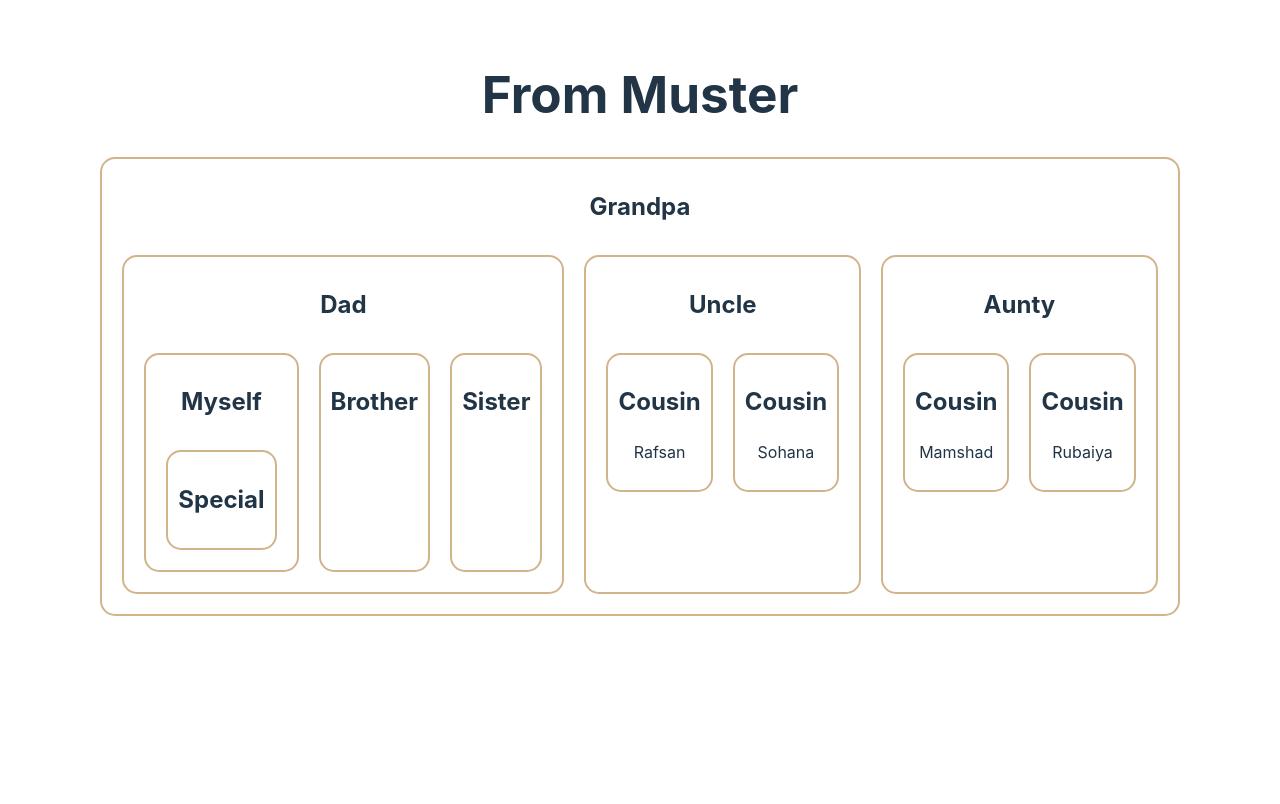
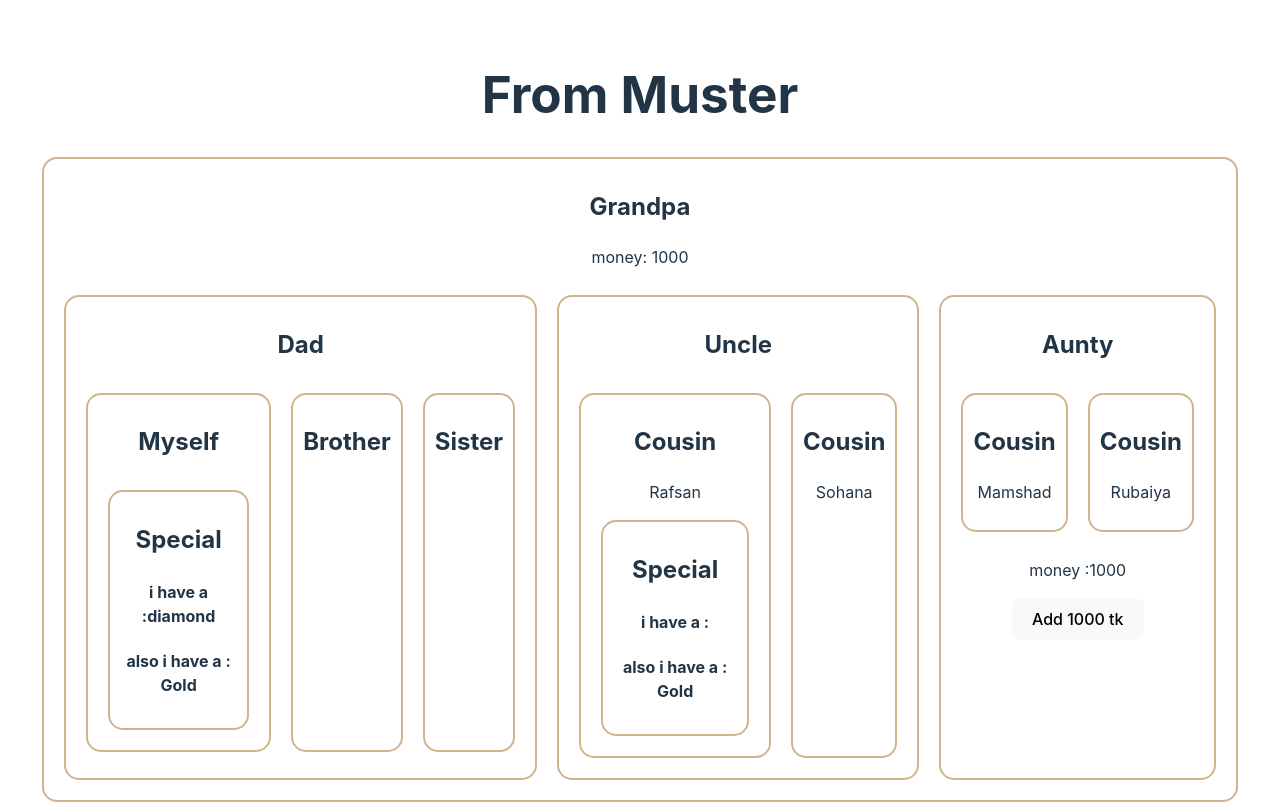
Before and after one commit to encoder-shoaib/Form-Muster, a React (Vite) app: page / in a window 1280 px wide. Shown: the top 804 px of the page. Built offline with nearby package versions, Linux system fonts and the light colour scheme.

Commit message:
contex Api

```diff
--- a/src/components/Aunty/Aunty.jsx
+++ b/src/components/Aunty/Aunty.jsx
@@ -1,15 +1,23 @@
+import { useContext } from "react";
 import Cousin from "../Cousin/Cousin";
+import { MoneyContext } from "../Grandpa/Grandpa";
 
 
 
 const Aunty = () => {
+
+    const [money ,setMoney] = useContext(MoneyContext);
     return (
         <div>
             <h2>Aunty</h2>
             <section className="flex">
                 <Cousin name={'Mamshad'}></Cousin>
                 <Cousin name={'Rubaiya'}></Cousin>
+
             </section>
+            <p>money :{money}</p>
+
+            <button onClick={()=>setMoney(money + 1000)}>Add 1000 tk</button>
 
         </div>
     );
--- a/src/components/Cousin/Cousin.jsx
+++ b/src/components/Cousin/Cousin.jsx
@@ -1,3 +1,4 @@
+import Special from "../Special/Special";
 
 
 
@@ -6,6 +7,10 @@ const Cousin = ({name, asset}) => {
         <div>
             <h2>Cousin</h2>
             <p>{name}</p>
+            {
+                name ==='Rafsan' && <Special></Special>
+            }
+
         </div>
     );
 };
--- a/src/components/Dad/Dad.jsx
+++ b/src/components/Dad/Dad.jsx
@@ -4,12 +4,12 @@ import MySelf from "../MySelf/MySelf";
 import Sister from "../Sister/Sister";
 
 
-const Dad = () => {
+const Dad = ({assets}) => {
     return (
         <div>
             <h2>Dad</h2>
             <section className="flex">
-                <MySelf></MySelf>
+                <MySelf assets={assets}></MySelf>
                 <Brother></Brother>
                 <Sister></Sister>
             </section>
--- a/src/components/Grandpa/Grandpa.jsx
+++ b/src/components/Grandpa/Grandpa.jsx
@@ -1,21 +1,33 @@
+import { createContext, useState } from "react";
 import Aunty from "../Aunty/Aunty";
 import Dad from "../Dad/Dad";
 import Uncle from "../Uncle/Uncle";
 import './Grandpa.css';
 
-
+export const AssetsContext = createContext('gold');
+export const MoneyContext = createContext(1000);
 
 const Grandpa = () => {
 
+    const assets = 'diamond'
+
+    const [money ,setMoney ] = useState(1000);
 
     return (
         <div className="grandpa">
             <h2>Grandpa</h2>
+
+            <p>money: {money}</p>
+            <MoneyContext.Provider value={[money ,setMoney]}>
+            <AssetsContext.Provider value="Gold">
             <section className="flex">
-                        <Dad></Dad>
+                        <Dad assets ={assets}></Dad>
                         <Uncle></Uncle>
                         <Aunty></Aunty>
             </section>
+            </AssetsContext.Provider>
+            </MoneyContext.Provider>
+
 
 
         </div>
--- a/src/components/MySelf/MySelf.jsx
+++ b/src/components/MySelf/MySelf.jsx
@@ -2,12 +2,12 @@ import Special from "../Special/Special";
 
 
 
-const MySelf = () => {
+const MySelf = ({assets}) => {
     return (
         <div>
             <h2>Myself</h2>
             <section className="flex">
-                <Special></Special>
+                <Special assets ={assets}></Special>
             </section>
         </div>
     );
--- a/src/components/Special/Special.jsx
+++ b/src/components/Special/Special.jsx
@@ -1,11 +1,16 @@
+import { useContext } from "react";
+import { AssetsContext } from "../Grandpa/Grandpa";
 
 
 
-const Special = () => {
+const Special = ({assets}) => {
+    const gift = useContext(AssetsContext)
 
     return (
         <div>
             <h2>Special</h2>
+            <h4>i have a :{assets}</h4>
+            <h4>also i have a : {gift}</h4>
 
         </div>
     );
```
